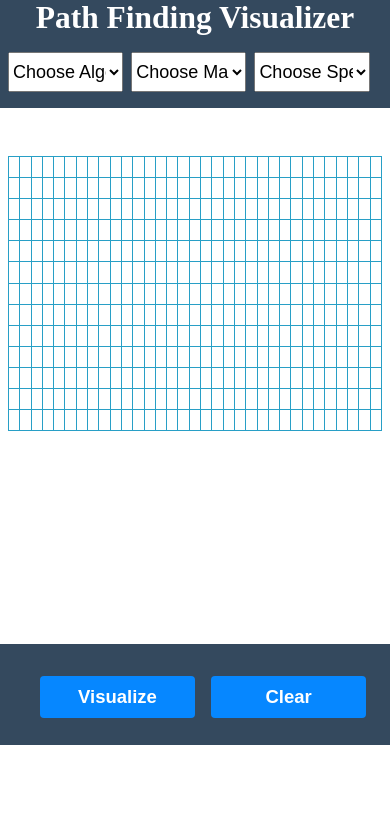
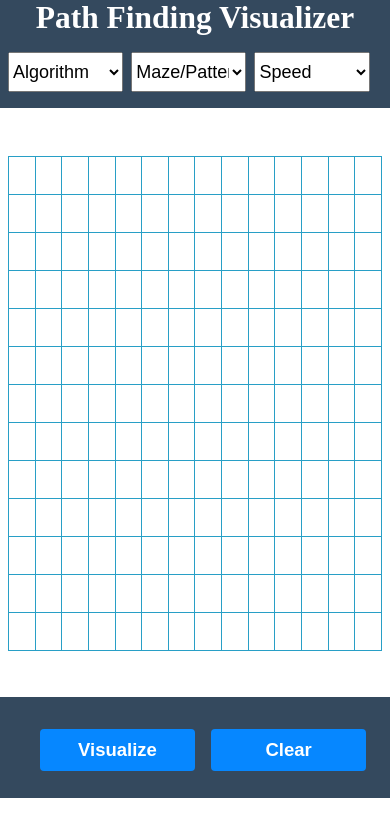
Before and after one commit to NasserMughrabi/path-finding-algos, a React (Create React App) app: page / in a window 390 px wide. Shown: the top 836 px of the page. Built offline with nearby package versions, Linux system fonts and the light colour scheme; the HTML template or start-up script is replaced by a standard one.

Commit message:
responsive design looks good

```diff
--- a/src/components/Matrix.js
+++ b/src/components/Matrix.js
@@ -70,7 +70,7 @@ const Matrix = () => {
           return (
             <tr key={index}>
               {cols.map((col, index) => {
-                if(col > cols.length -8) {
+                if(col > cols.length -20) {
                   return <td className={row + "-" + col} id='last-col' key={index}></td>;
                 } else {
                   return <td className={row + "-" + col} key={index}></td>;
--- a/src/components/Nav.js
+++ b/src/components/Nav.js
@@ -8,19 +8,19 @@ const Nav = () => {
         </div>
         <div className="selects">
             <select name="" id="">
-                <option value="Choose Algorithm">Choose Algorithm</option>
+                <option value="Choose Algorithm">Algorithm</option>
                 <option value="Breadth-First Search">Breadth-First Search</option>
                 <option value="Depth-First Search">Depth-First Search</option>
                 <option value="Dijkstra">Dijkstra</option>
             </select>
             <select name="" id="">
-                <option value="Choose Maze/Pattern">Choose Maze/Pattern</option>
+                <option value="Choose Maze/Pattern">Maze/Pattern</option>
                 <option value="slow">Slow</option>
                 <option value="moderate">Moderate</option>
                 <option value="fast">Fast</option>
             </select>
             <select name="" id="">
-                <option value="Choose Speed">Choose Speed</option>
+                <option value="Choose Speed">Speed</option>
                 <option value="slow">Slow</option>
                 <option value="moderate">Moderate</option>
                 <option value="fast">Fast</option>
--- a/src/index.css
+++ b/src/index.css
@@ -30,8 +30,8 @@
 }
 
 td {
-  width: 3vw;
-  height: 2.5vh;
+  width: 7vw;
+  height: 4.5vh;
   border: solid 1px #289fc6;
 }
 
@@ -39,12 +39,12 @@ table {
   display: table;
   border-collapse: collapse;
   margin: 0rem 0.5rem;
-  margin-bottom: 13.3rem;
+  margin-bottom: 5.5vh;
 }
 
-/* #last-col {
+#last-col {
   display: none;
-} */
+}
 
 
 .footer {
```
